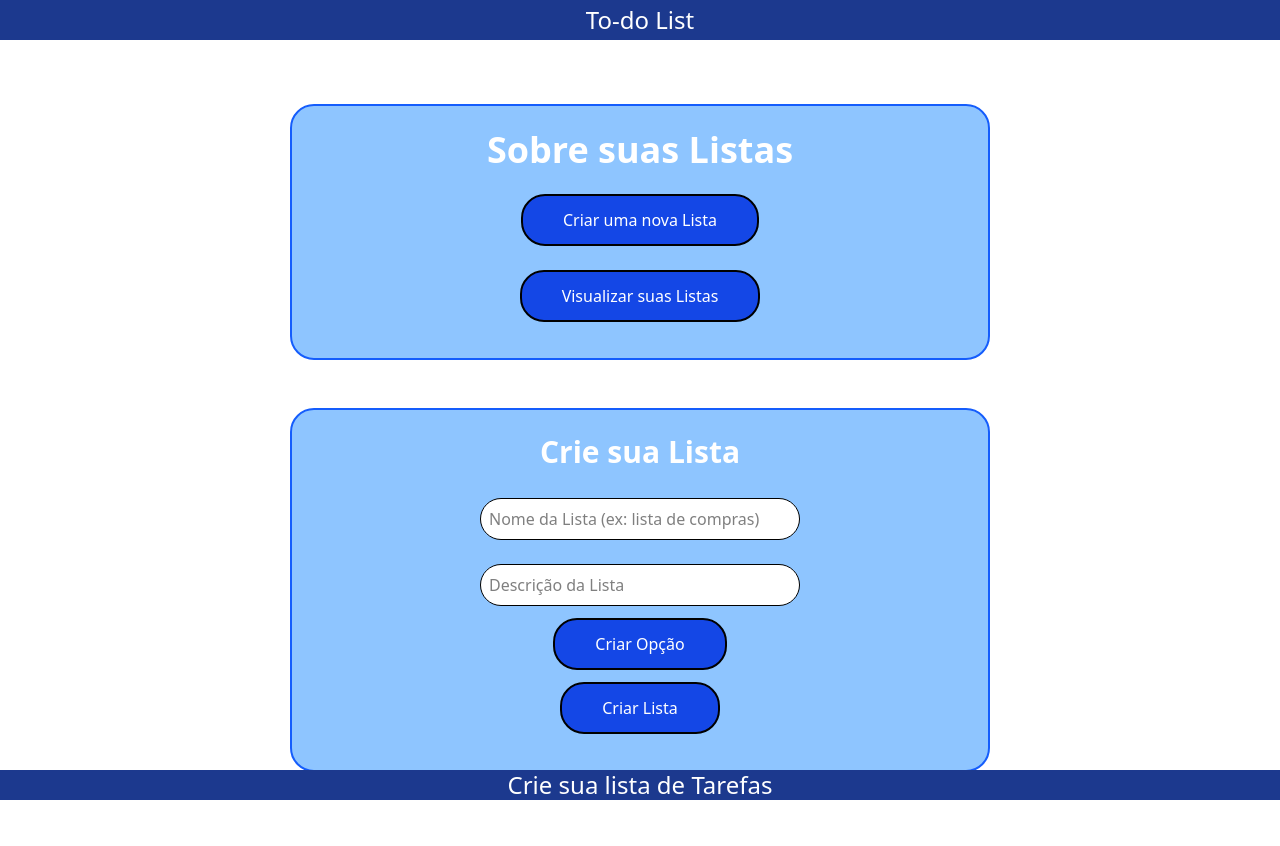
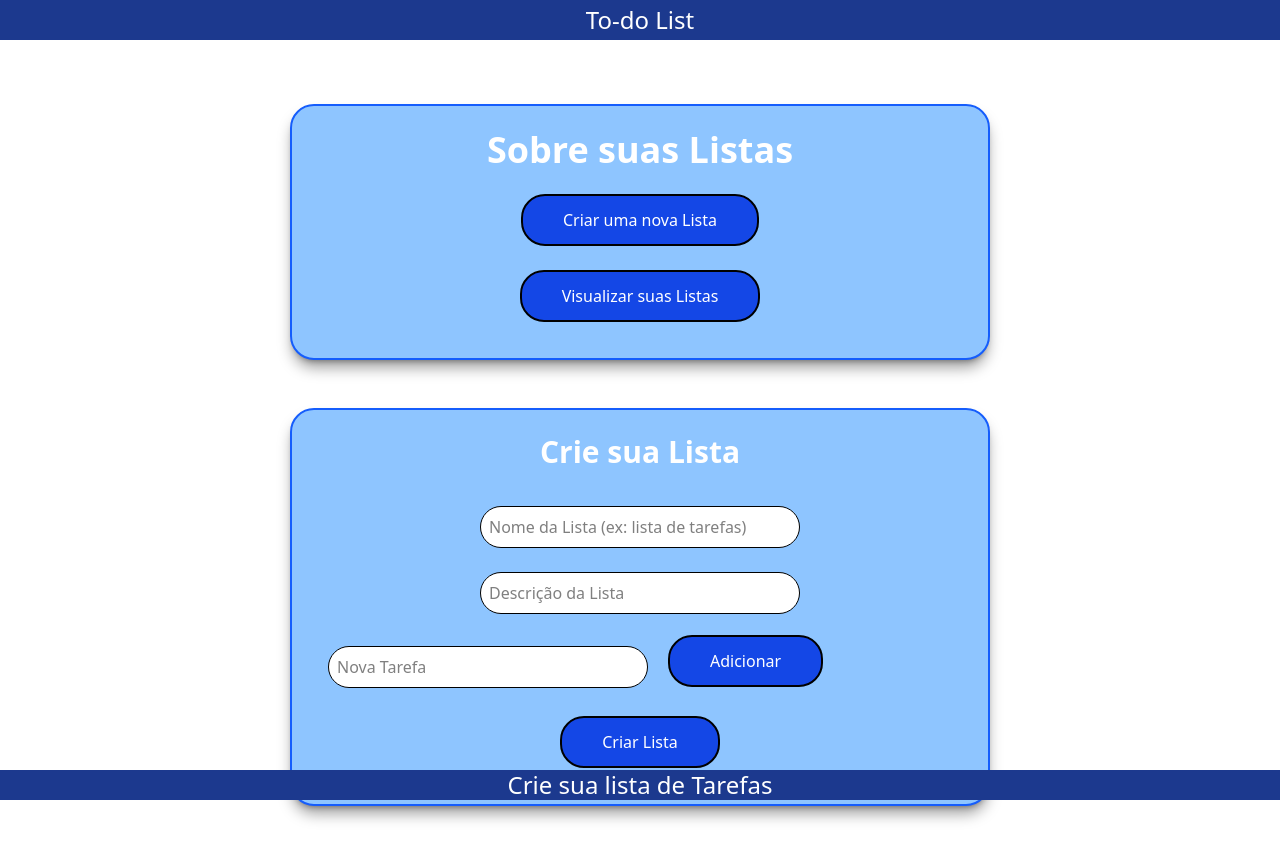
Before and after one commit to Goken5/to-do-list-2, a React app in the folder frontend/: page /main in a window 1280 px wide. Both pictures are taken after a click on the button "Criar uma nova Lista". Before the commit the page ends 812 px from the top, so only its background shows below. Built offline with nearby package versions, Linux system fonts and the light colour scheme; the HTML template or start-up script is replaced by a standard one.

Commit message:
parte de criar listas funcionando no frontend, ainda falta o backend

```diff
--- a/frontend/src/components/List.tsx
+++ b/frontend/src/components/List.tsx
@@ -13,7 +13,7 @@ export function ListDiv({ CreateList } : ListDivProps){
     return(
         <div className="flex flex-col text-center justify-center items-center
         border-blue-600 border-2 bg-blue-300
-        w-[90vw] max-w-[700px] rounded-3xl p-6 mt-6">
+        w-[90vw] max-w-[700px] rounded-3xl p-6 mt-6 shadow-lg shadow-black/40">
 
             <h1 className="text-3xl sm:text-4xl text-white font-semibold mb-6">
                 Sobre suas Listas
@@ -27,36 +27,85 @@ export function ListDiv({ CreateList } : ListDivProps){
     )
 }
 
-export function CreateListDiv(){
+export function CreateListDiv() {
     const [nome, setNome] = useState("");
     const [descricao, setDescricao] = useState("");
+    const [tarefa, setTarefa] = useState<string[]>([]);
+    const [novaTarefa, setNovaTarefa] = useState("");
 
     const handleSubmit = async (e: React.FormEvent) => {
         e.preventDefault();
         const data = await axios.post("http://localhost:8000/lists", {
-            "nome": nome,
-            "descricao": descricao,
-        })
+            nome,
+            descricao,
+            tarefas: tarefa,
+        });
         console.log(data);
     }
-    return(
-        <div className="flex flex-col text-center justify-center items-center
-            border-blue-600 border-2 bg-blue-300
-            w-[90vw] max-w-[700px] rounded-3xl p-6 mt-6">
 
-            <h1 className="text-2xl sm:text-3xl text-white font-semibold mb-4">
+    const criarTarefa = () => {
+        if (novaTarefa.trim() === "") return;
+        setTarefa([...tarefa, novaTarefa]);
+        setNovaTarefa("");
+    }
+
+    const deletarTarefa = (index: number) => {
+        setTarefa(tarefa.filter((_, i) => i !== index));
+    }
+
+    return (
+        <div className="flex flex-col items-center w-[90vw] max-w-[700px] mt-6 bg-blue-300
+            border-2 border-blue-600 rounded-3xl p-6
+            shadow-lg shadow-black/40">
+
+            <h1 className="text-2xl sm:text-3xl text-white font-semibold mb-6">
                 Crie sua Lista
             </h1>
 
-            <form className="flex flex-col w-full items-center" onSubmit={handleSubmit}>
-                <Input type="text" placeholder="Nome da Lista (ex: lista de compras)" onChange={(e) => setNome(e.target.value)}/>
-                <Input type="text" placeholder="Descrição da Lista" onChange={(e) => setDescricao(e.target.value)} />
-                <Button >Criar Opção</Button>
-                <Button type="submit">Criar Lista</Button>
+            <form className="flex flex-col items-center w-full" onSubmit={handleSubmit}>
+                <Input
+                    type="text"
+                    placeholder="Nome da Lista (ex: lista de tarefas)"
+                    onChange={(e) => setNome(e.target.value)}
+                />
+                <Input
+                    type="text"
+                    placeholder="Descrição da Lista"
+                    onChange={(e) => setDescricao(e.target.value)}
+                />
+                <div className="flex w-full gap-2 items-center mt-2">
+                    <Input
+                        type="text"
+                        placeholder="Nova Tarefa"
+                        value={novaTarefa}
+                        onChange={(e) => setNovaTarefa(e.target.value)}
+                    />
+                    <Button type="button" onClick={criarTarefa}>Adicionar</Button>
+                </div>
+
+                <ul className="w-full mt-4 flex flex-col gap-2">
+                    {tarefa.map((t, index) => (
+                        <li key={index} className="flex justify-between items-center
+                            bg-white text-black p-3 rounded-2xl border border-black shadow-md
+                            hover:shadow-xl transition-shadow duration-300">
+                            <span className="font-medium">Tarefa {index + 1}: {t}</span>
+                            <button
+                                type="button"
+                                className="bg-red-500 text-white px-3 py-1 rounded-full font-bold hover:scale-110 transition-transform hover:cursor-pointer"
+                                onClick={() => deletarTarefa(index)}
+                            >
+                                X
+                            </button>
+                        </li>
+                    ))}
+                </ul>
+
+                <Button type="submit" className="mt-5">Criar Lista</Button>
             </form>
         </div>
     )
 }
+
 
 
 export function ViewList(){
--- a/frontend/src/components/LoginDiv.tsx
+++ b/frontend/src/components/LoginDiv.tsx
@@ -19,7 +19,7 @@ export function Login(){
     }
 
     return(
-        <form onSubmit={handleClick} className=" flex flex-col text-center justify-center border-blue-600 border-2 bg-blue-300 xl:w-[40vw] w-[90vw] h-[70vh] rounded-3xl items-center ">
+        <form onSubmit={handleClick} className=" flex flex-col text-center justify-center border-blue-600 border-2 bg-blue-300 xl:w-[40vw] w-[90vw] h-[70vh] rounded-3xl items-center shadow-lg shadow-black/40">
             <h1 className="text-4xl text-white font-bold mb-5">Bem Vindo!</h1>
             <h2 className="text-3xl text-white font-bold mb-10">Faça Login no To-do List</h2>
             <Input type="email" placeholder="E-mail" onChange={(e) => setEmail(e.target.value)}/>
@@ -58,7 +58,7 @@ export function SignUp(){
     }
 
     return(
-        <form onSubmit={handleClick} className=" flex flex-col text-center justify-center border-blue-600 border-2 bg-blue-300 xl:w-[50vw] w-[90vw] h-[70vh] rounded-3xl items-center">
+        <form onSubmit={handleClick} className=" flex flex-col text-center justify-center border-blue-600 border-2 bg-blue-300 xl:w-[50vw] w-[90vw] h-[70vh] rounded-3xl items-center shadow-lg shadow-black/40">
             <h1 className="text-4xl text-white font-bold mb-5">Registre-se no To-do List</h1>
             <h2 className="text-3xl text-white font-semibold mb-10">Registre-se no To-do List e comece a organizar suas ideias <strong>hoje</strong></h2>
             <Input type="text" placeholder="Nome" onChange={(e) => setNome(e.target.value)}/>
```
